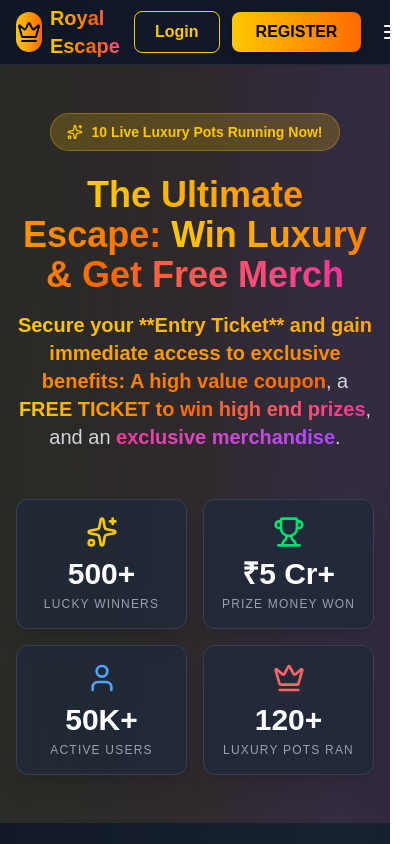
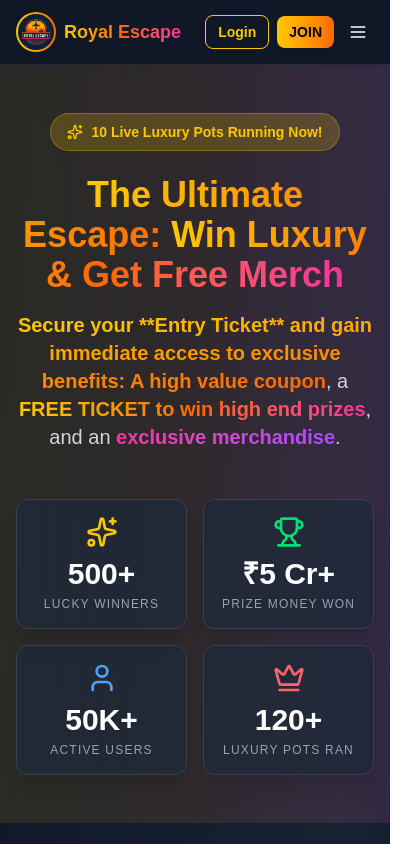
Before and after one commit to royalescape/royal-escape-app, a Next.js app: page / in a window 390 px wide. Shown: the top 844 px of the page, 413 px wide, since content can reach past the window. Built offline with nearby package versions, Linux system fonts and the light colour scheme.

Commit message:
Fixing logo

```diff
--- a/src/app/layout.tsx
+++ b/src/app/layout.tsx
@@ -14,7 +14,7 @@ const geistMono = Geist_Mono({
 
 export const metadata: Metadata = {
   title: "Royal Escape",
-  description: "Generated by create next app",
+  description: "Where your dreams come true",
 };
 
 export default function RootLayout({
--- a/src/app/page.tsx
+++ b/src/app/page.tsx
@@ -2,9 +2,10 @@
 
 import React, { useState, useEffect, useCallback } from 'react';
 import { useRouter } from 'next/navigation';
+import Image from 'next/image';
 import {
-    Crown, Sparkles, Trophy, Instagram, Facebook, MessageCircle, Menu, X, Wallet,
-    User as UserIcon, ListOrdered, Link, Lock, Gift
+    Sparkles, Trophy, Instagram, Facebook, MessageCircle, Menu, X, Wallet,
+    User as UserIcon, ListOrdered, Link, Lock, Gift, Crown
 } from 'lucide-react';
 
 import FAQSection from "@/components/FAQSection";
@@ -279,26 +280,32 @@ export default function RoyalEscapeHome() {
             <header className="sticky top-0 z-50 bg-gray-900/95 backdrop-blur-lg border-b border-gray-800">
                 <div className="max-w-7xl mx-auto px-4 sm:px-6 lg:px-8">
                     <div className="flex items-center justify-between h-16">
-                        {/* Logo */}
-                        <div className="flex items-center gap-2 cursor-pointer" onClick={() => handleViewChange('home')}>
-                            <div className="w-10 h-10 bg-gradient-to-r from-yellow-400 to-orange-500 rounded-full flex items-center justify-center">
-                                <Crown className="w-6 h-6 text-black" />
+                        {/* Logo - Flex grow allows it to take available space, shrinking buttons on mobile if needed */}
+                        <div className="flex items-center gap-2 cursor-pointer flex-shrink-0 mr-4" onClick={() => handleViewChange('home')}>
+                            <div className="w-10 h-10 bg-gradient-to-r from-yellow-400 to-orange-500 rounded-full flex items-center justify-center p-0.5 overflow-hidden flex-shrink-0">
+                                <Image
+                                    src="/logo.png"
+                                    alt="Royal Escape Logo"
+                                    width={40}
+                                    height={40}
+                                    className="w-full h-full object-cover rounded-full"
+                                />
                             </div>
-                            <span className="text-xl font-bold bg-gradient-to-r from-yellow-400 via-orange-500 to-pink-500 bg-clip-text text-transparent">
+                            <span className="text-lg sm:text-xl font-bold bg-gradient-to-r from-yellow-400 via-orange-500 to-pink-500 bg-clip-text text-transparent truncate max-w-[150px] sm:max-w-none">
                                 Royal Escape
                             </span>
                         </div>
 
                         {/* Right Side Buttons */}
-                        <div className="flex items-center gap-3">
+                        <div className="flex items-center gap-2 sm:gap-3 flex-shrink-0">
                             {user ? (
                                 <>
                                     {/* Wallet Button (Navigates to myWallet view) */}
                                     <button
                                         onClick={() => handleViewChange('myWallet')}
-                                        className="flex items-center gap-1 px-3 py-2 border border-green-500 text-green-400 font-semibold rounded-lg hover:bg-green-500/10 transition-all"
+                                        className="flex items-center gap-1 px-2 sm:px-3 py-2 border border-green-500 text-green-400 font-semibold rounded-lg hover:bg-green-500/10 transition-all text-sm sm:text-base"
                                     >
-                                        <Wallet className="w-5 h-5" />
+                                        <Wallet className="w-4 h-4 sm:w-5 sm:h-5" />
                                         <span className="hidden sm:inline">Add Money</span>
                                     </button>
 
@@ -306,7 +313,7 @@ export default function RoyalEscapeHome() {
                                     <div className="relative">
                                         <button
                                             onClick={() => setIsProfileDropdownOpen(prev => !prev)}
-                                            className="flex items-center justify-center w-10 h-10 bg-yellow-400 text-black font-bold rounded-full transition-all hover:ring-2 hover:ring-yellow-400"
+                                            className="flex items-center justify-center w-8 h-8 sm:w-10 sm:h-10 bg-yellow-400 text-black font-bold rounded-full transition-all hover:ring-2 hover:ring-yellow-400 text-sm sm:text-base"
                                         >
                                             {user.name.charAt(0).toUpperCase()}
                                         </button>
@@ -355,25 +362,32 @@ export default function RoyalEscapeHome() {
                                 <>
                                     <button
                                         onClick={() => openAuthModal('signin')}
-                                        className="px-5 py-2 border border-yellow-400 text-yellow-400 font-semibold rounded-lg hover:bg-yellow-400 hover:text-black transition-all"
+                                        className="px-3 sm:px-5 py-1.5 sm:py-2 border border-yellow-400 text-yellow-400 font-semibold rounded-lg hover:bg-yellow-400 hover:text-black transition-all text-sm sm:text-base whitespace-nowrap"
                                     >
                                         Login
                                     </button>
                                     <button
                                         onClick={() => openAuthModal('signup')}
-                                        className="px-6 py-2 bg-gradient-to-r from-yellow-400 to-orange-500 text-black font-bold rounded-lg shadow-md hover:shadow-yellow-400/40 transition-all"
+                                        className="px-3 sm:px-6 py-1.5 sm:py-2 bg-gradient-to-r from-yellow-400 to-orange-500 text-black font-bold rounded-lg shadow-md hover:shadow-yellow-400/40 transition-all text-sm sm:text-base whitespace-nowrap hidden sm:block"
                                     >
                                         REGISTER
+                                    </button>
+                                     {/* Mobile Register (Icon or shorter text) - Keeping distinct for clarity */}
+                                     <button
+                                        onClick={() => openAuthModal('signup')}
+                                        className="px-3 py-1.5 bg-gradient-to-r from-yellow-400 to-orange-500 text-black font-bold rounded-lg shadow-md hover:shadow-yellow-400/40 transition-all text-sm whitespace-nowrap sm:hidden"
+                                    >
+                                        JOIN
                                     </button>
                                 </>
                             )}
 
                             {/* Mobile Menu Button */}
                             <button
-                                className="md:hidden p-2"
+                                className="md:hidden p-1.5 sm:p-2"
                                 onClick={() => setMobileMenuOpen(!mobileMenuOpen)}
                             >
-                                {mobileMenuOpen ? <X className="w-6 h-6 text-white" /> : <Menu className="w-6 h-6 text-white" />}
+                                {mobileMenuOpen ? <X className="w-5 h-5 sm:w-6 sm:h-6 text-white" /> : <Menu className="w-5 h-5 sm:w-6 sm:h-6 text-white" />}
                             </button>
                         </div>
                     </div>
--- a/src/app/pot/[id]/PotClient.tsx
+++ b/src/app/pot/[id]/PotClient.tsx
@@ -2,6 +2,7 @@
 
 import React, { useState, useEffect } from "react";
 import Link from "next/link";
+import Image from "next/image";
 import {
     Users,
     Clock,
@@ -499,29 +500,35 @@ const RoyalEscapeHeader = ({
         <header className="sticky top-0 z-50 bg-gray-900/95 backdrop-blur-lg border-b border-gray-800">
             <div className="max-w-7xl mx-auto px-4 sm:px-6 lg:px-8">
                 <div className="flex items-center justify-between h-16">
-                    {/* Logo */}
+                    {/* Logo - Flex grow allows it to take available space */}
                     <button
                         onClick={handleHomeClick}
-                        className="flex items-center gap-2 cursor-pointer hover:opacity-90 transition-opacity"
+                        className="flex items-center gap-2 cursor-pointer hover:opacity-90 transition-opacity flex-shrink-0 mr-4"
                     >
-                        <div className="w-10 h-10 bg-gradient-to-r from-yellow-400 to-orange-500 rounded-full flex items-center justify-center">
-                            <Crown className="w-6 h-6 text-black" />
+                        <div className="w-10 h-10 bg-gradient-to-r from-yellow-400 to-orange-500 rounded-full flex items-center justify-center p-0.5 overflow-hidden flex-shrink-0">
+                            <Image
+                                src="/logo.png"
+                                alt="Royal Escape Logo"
+                                width={40}
+                                height={40}
+                                className="w-full h-full object-cover rounded-full"
+                            />
                         </div>
-                        <span className="text-xl font-bold bg-gradient-to-r from-yellow-400 via-orange-500 to-pink-500 bg-clip-text text-transparent">
+                        <span className="text-lg sm:text-xl font-bold bg-gradient-to-r from-yellow-400 via-orange-500 to-pink-500 bg-clip-text text-transparent truncate max-w-[150px] sm:max-w-none">
                             Royal Escape
                         </span>
                     </button>
 
                     {/* Right Side Buttons */}
-                    <div className="flex items-center gap-3">
+                    <div className="flex items-center gap-2 sm:gap-3 flex-shrink-0">
                         {isLoggedIn ? (
                             <>
                                 {/* Wallet Button */}
                                 <button
                                     onClick={handleWalletClick}
-                                    className="flex items-center gap-1 px-3 py-2 border border-green-500 text-green-400 font-semibold rounded-lg hover:bg-green-500/10 transition-all"
+                                    className="flex items-center gap-1 px-2 sm:px-3 py-2 border border-green-500 text-green-400 font-semibold rounded-lg hover:bg-green-500/10 transition-all text-sm sm:text-base"
                                 >
-                                    <Wallet className="w-5 h-5" />
+                                    <Wallet className="w-4 h-4 sm:w-5 sm:h-5" />
                                     <span className="hidden sm:inline">Add Money</span>
                                 </button>
 
@@ -529,7 +536,7 @@ const RoyalEscapeHeader = ({
                                 <div className="relative">
                                     <button
                                         onClick={() => setIsProfileDropdownOpen(prev => !prev)}
-                                        className="flex items-center justify-center w-10 h-10 bg-yellow-400 text-black font-bold rounded-full transition-all hover:ring-2 hover:ring-yellow-400"
+                                        className="flex items-center justify-center w-8 h-8 sm:w-10 sm:h-10 bg-yellow-400 text-black font-bold rounded-full transition-all hover:ring-2 hover:ring-yellow-400 text-sm sm:text-base"
                                     >
                                         {user.name.charAt(0).toUpperCase()}
                                     </button>
@@ -587,24 +594,31 @@ const RoyalEscapeHeader = ({
                             <>
                                 <button
                                     onClick={() => handleAuthClick('signin')}
-                                    className="px-5 py-2 border border-yellow-400 text-yellow-400 font-semibold rounded-lg hover:bg-yellow-400 hover:text-black transition-all"
+                                    className="px-3 sm:px-5 py-1.5 sm:py-2 border border-yellow-400 text-yellow-400 font-semibold rounded-lg hover:bg-yellow-400 hover:text-black transition-all text-sm sm:text-base whitespace-nowrap"
                                 >
                                     Login
                                 </button>
                                 <button
                                     onClick={() => handleAuthClick('signup')}
-                                    className="px-6 py-2 bg-gradient-to-r from-yellow-400 to-orange-500 text-black font-bold rounded-lg shadow-md hover:shadow-yellow-400/40 transition-all"
+                                    className="px-3 sm:px-6 py-1.5 sm:py-2 bg-gradient-to-r from-yellow-400 to-orange-500 text-black font-bold rounded-lg shadow-md hover:shadow-yellow-400/40 transition-all text-sm sm:text-base whitespace-nowrap hidden sm:block"
                                 >
                                     REGISTER
+                                </button>
+                                 {/* Mobile Register (Icon or shorter text) - Keeping distinct for clarity */}
+                                 <button
+                                    onClick={() => handleAuthClick('signup')}
+                                    className="px-3 py-1.5 bg-gradient-to-r from-yellow-400 to-orange-500 text-black font-bold rounded-lg shadow-md hover:shadow-yellow-400/40 transition-all text-sm whitespace-nowrap sm:hidden"
+                                >
+                                    JOIN
                                 </button>
                             </>
                         )}
                         {/* Mobile Menu Button - Added to match homepage */}
                         <button
-                            className="md:hidden p-2"
+                            className="md:hidden p-1.5 sm:p-2"
                             onClick={() => setMobileMenuOpen(!mobileMenuOpen)}
                         >
-                            {mobileMenuOpen ? <X className="w-6 h-6 text-white" /> : <Menu className="w-6 h-6 text-white" />}
+                            {mobileMenuOpen ? <X className="w-5 h-5 sm:w-6 sm:h-6 text-white" /> : <Menu className="w-5 h-5 sm:w-6 sm:h-6 text-white" />}
                         </button>
                     </div>
                 </div>
```
